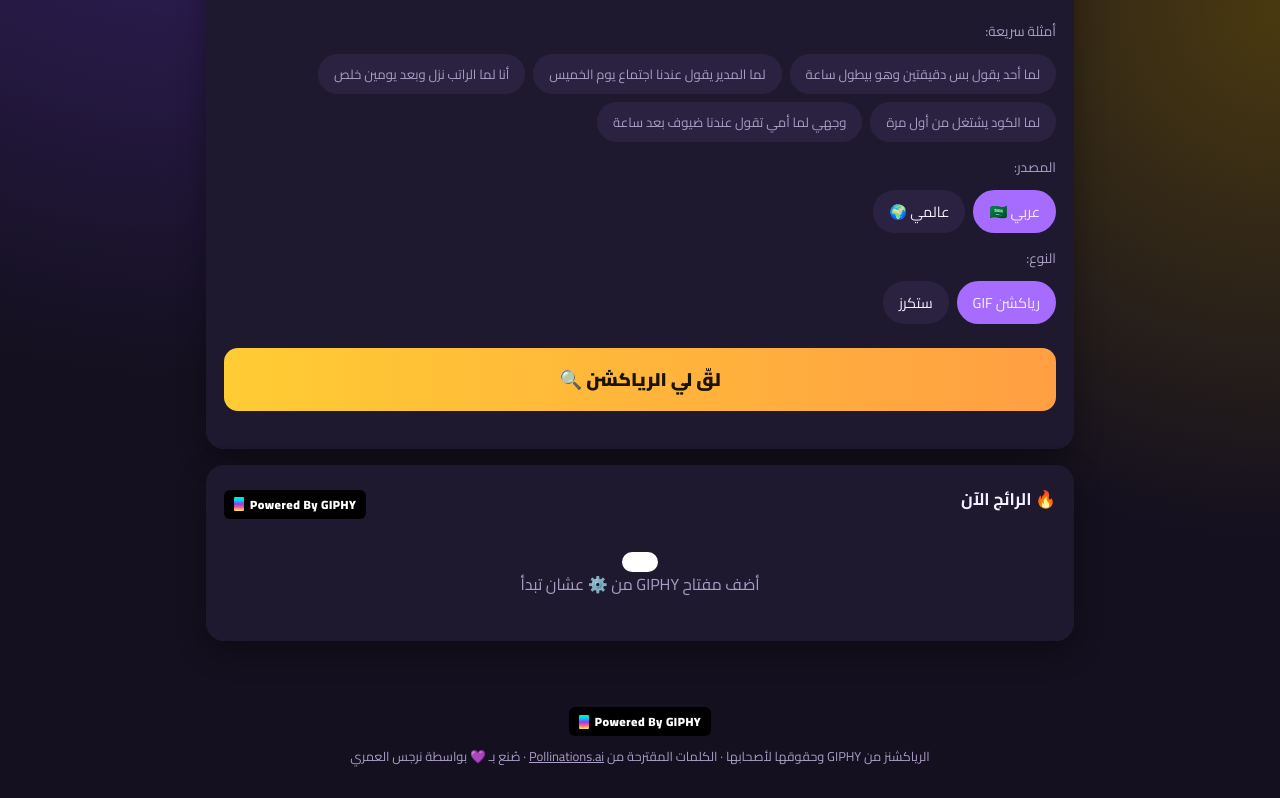
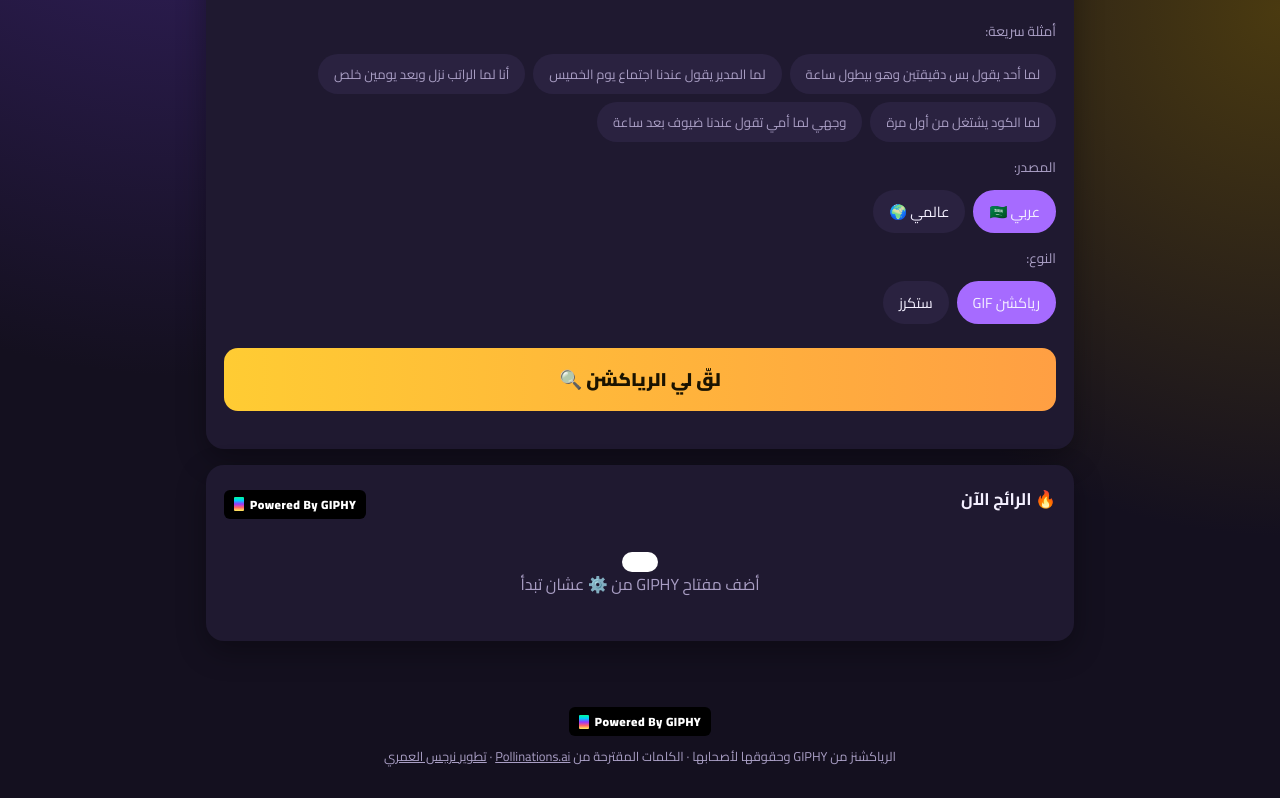
Before and after one commit to Narjes455/reaction-finder, a plain HTML site: page index.html in a window 1280 px wide. Shown: the part 328-1126 px from the top of the page. Drawn offline with Linux system fonts and the light colour scheme.

Commit message:
إضافة "تطوير نرجس العمري" مع رابط لملف الأعمال
Co-Authored-By: Claude Opus 5.5 <noreply@anthropic.com>
Claude-Session: https://claude.ai/code/session_01FGmx9w6ZtawRPHA4ouvAbk

```diff
--- a/index.html
+++ b/index.html
@@ -138,7 +138,7 @@ footer a{color:var(--muted)}
 
 <footer>
   <a class="giphy-badge" href="https://giphy.com" target="_blank" rel="noopener"><i></i>Powered By GIPHY</a>
-  <div>الرياكشنز من GIPHY وحقوقها لأصحابها · الكلمات المقترحة من <a href="https://pollinations.ai" target="_blank" rel="noopener">Pollinations.ai</a> · صُنع بـ 💜 بواسطة نرجس العمري</div>
+  <div>الرياكشنز من GIPHY وحقوقها لأصحابها · الكلمات المقترحة من <a href="https://pollinations.ai" target="_blank" rel="noopener">Pollinations.ai</a> · <a href="https://narjes455.github.io/" target="_blank" rel="noopener" style="color:inherit">تطوير نرجس العمري</a></div>
 </footer>
 
 <dialog id="preview">
```
